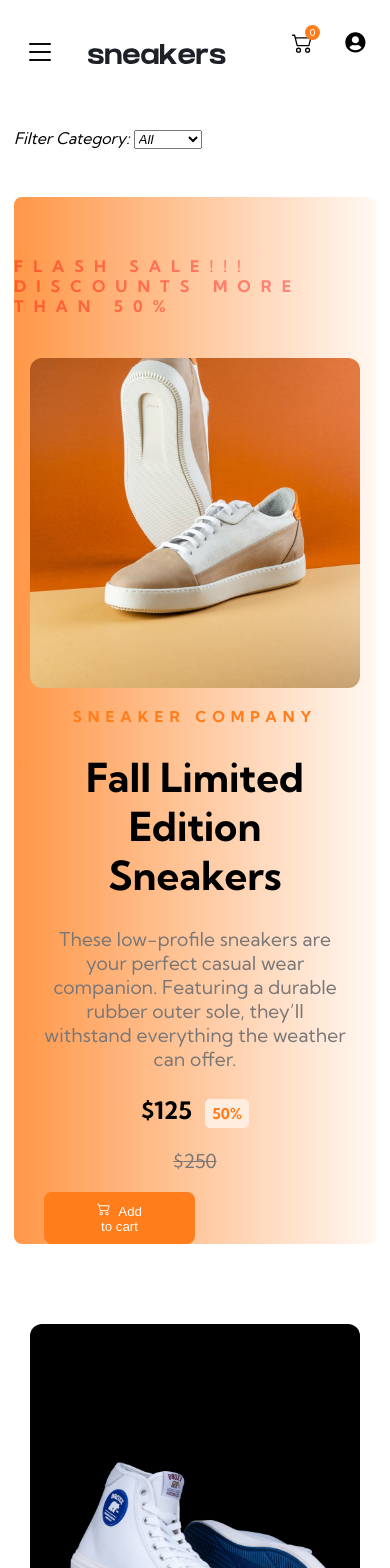
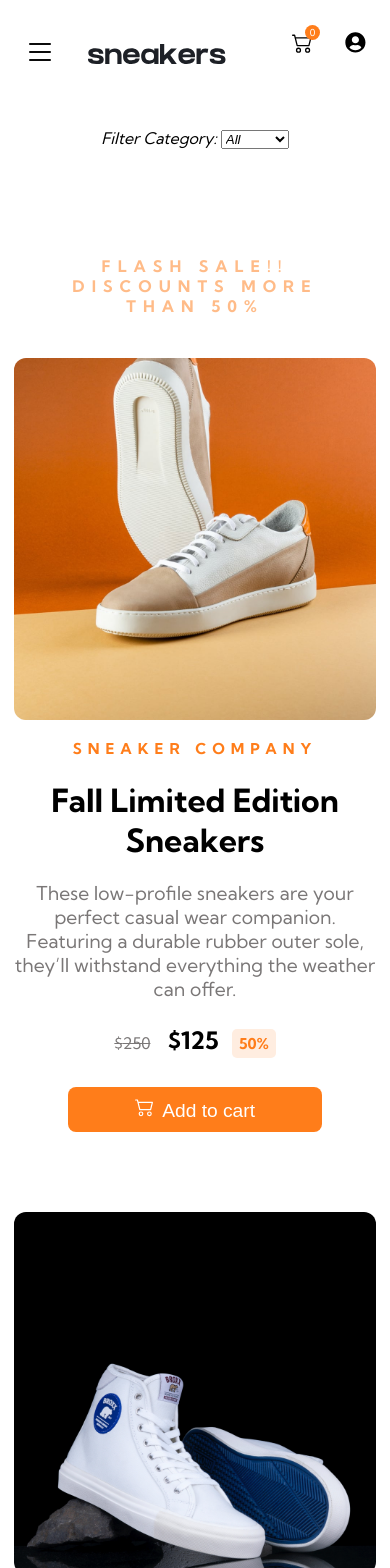
Before and after one commit to lanreonasanya02/ecommerce-store, a React (Create React App) app: page / in a window 390 px wide. Shown: the top 1568 px of the page. Built offline with nearby package versions, Linux system fonts and the light colour scheme.

Commit message:
completed collections media queries for mobile

```diff
--- a/src/components/Products.jsx
+++ b/src/components/Products.jsx
@@ -15,7 +15,7 @@ const Products = ({ data }) => {
   return (
     <>
       <div className={discount >= 50 ? "flash-sale" : ""}>
-        {discount >= 50 && <h1>FLASH SALE!!! Discounts more than 50%</h1>}
+        {discount >= 50 && <h1>FLASH SALE!! Discounts more than 50%</h1>}
 
         <div className="product-card">
           <div className="product-image">
@@ -28,6 +28,9 @@ const Products = ({ data }) => {
             <p className="product-description">{desc}</p>
 
             <p className="discountedprice">
+              <span className="mobile-old-price">
+                <del>${price}</del>
+              </span>{" "}
               ${newPrice} <span className="discount">{discount}%</span>
             </p>
 
--- a/src/components/collections/Collections.css
+++ b/src/components/collections/Collections.css
@@ -89,6 +89,10 @@ option {
   color: #7a7777;
 }
 
+.product-card .product-details .mobile-old-price {
+  display: none;
+}
+
 .product-card .product-details .discountedprice {
   font-size: 1.5rem;
   font-weight: 700;
@@ -101,11 +105,6 @@ option {
   margin-left: 8px;
   padding: 5px 7px;
   border-radius: 5px;
-}
-
-.product-card .product-details .buttons {
-  display: grid;
-  grid-template-columns: 1fr 1fr;
 }
 
 .product-card .product-details .btn-quantity {
@@ -152,17 +151,56 @@ input {
     padding: 0;
   }
 
+  .filter {
+    text-align: center;
+  }
+
   .product-card {
     display: block;
-    padding: 2rem 1rem 0;
+    padding: 2rem 0 0;
   }
 
   .product-card .product-details {
     text-align: center;
-    padding: 0 14px;
+    padding: 0;
+  }
+
+  .product-card .product-details .mobile-old-price {
+    display: inline;
+    font-size: 1rem;
+    font-weight: normal;
+    color: #7a7777;
+    margin-right: 12px;
+  }
+
+  .product-card .product-details .product-price {
+    display: none;
   }
 
   .product-card .product-details .btn-addtocart button {
-    width: 100%;
+    display: block;
+    width: 70%;
+    margin: auto;
+    padding: 1rem 0;
+    font-size: 1.2rem;
+    margin-top: 2rem;
+    margin-bottom: 3rem;
+  }
+
+  .product-card .product-details .product-title {
+    font-size: 2rem;
+  }
+
+  .flash-sale {
+    background: #fff;
+  }
+
+  .flash-sale > h1 {
+    color: hsl(26, 100%, 55%);
+    letter-spacing: 7px;
+    font-weight: bolder;
+    font-size: 1rem;
+    text-align: center;
+    padding: 0 1rem;
   }
 }
--- a/src/components/navbar/Navbar.jsx
+++ b/src/components/navbar/Navbar.jsx
@@ -78,13 +78,10 @@ const Navbar = () => {
             </div>
           </div>
         </div>
+        <div id="overlay"></div>
       </nav>
-
-      <div className="overlay"></div>
     </>
   );
 };
 
 export default Navbar;
-
-// {!!data && cartItems[data.id] > 0} && <>{cartItems[data.id]}</>
```
